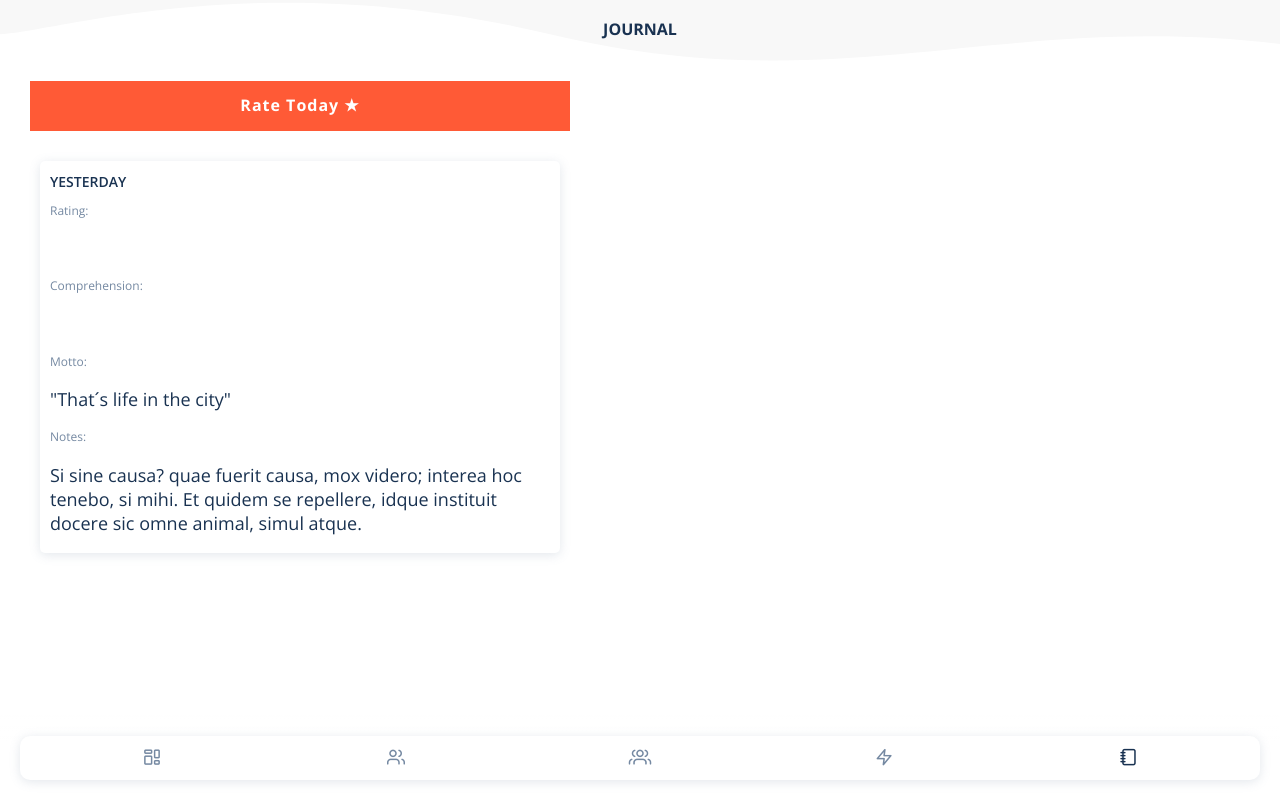
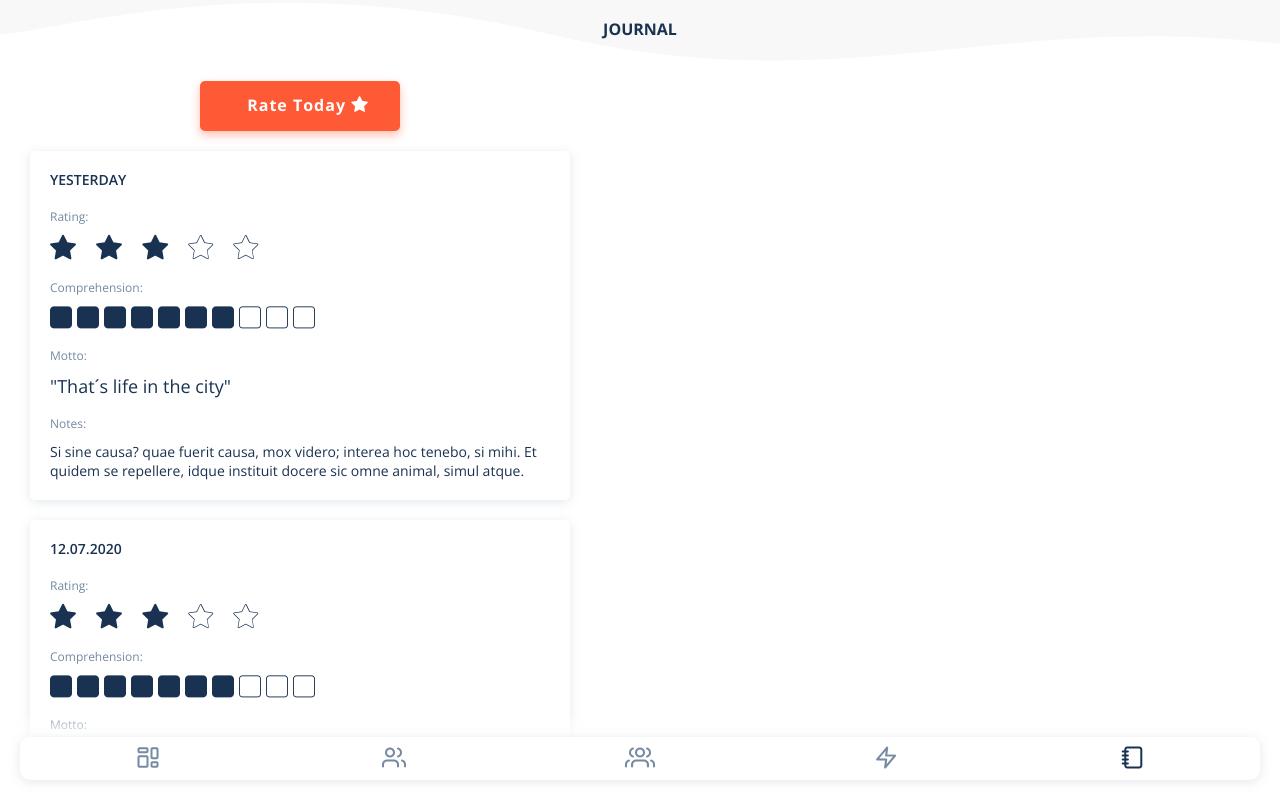
Before and after one commit to AnnekeSchuette/student_companion_app, a website: page journal.html in a window 1280 px wide. Drawn offline with nearby package versions, Linux system fonts and the light colour scheme; files whose address does not match are found by name.

Commit message:
Finishing journal card

```diff
--- a/components/button.css
+++ b/components/button.css
@@ -7,6 +7,12 @@
   font-size: 16px;
   font-weight: 700;
   letter-spacing: 1px;
+  text-decoration: none;
+  text-align: center;
+}
+
+.button i {
+  margin-right: -16px;
 }
 
 .button--fat-salmon {
--- a/components/journal-card.css
+++ b/components/journal-card.css
@@ -1,8 +1,13 @@
 .journal-card {
-  height: auto;
   padding: 0 10px;
   background: white;
   box-shadow: var(--shadow-dim-blue);
+}
+.button.rate-button {
+  box-shadow: var(--shadow-orange);
+  padding: 12px var(--space-medium) 14px;
+  width: 200px;
+  margin: 0 auto;
 }
 
 .journal-card__headline {
@@ -11,48 +16,32 @@
   font-weight: 600;
   line-height: 1.286;
   padding: 0;
+  margin-top: 0;
   text-transform: uppercase;
 }
-
-.journal-card_subline {
-  font-weight: 400;
+.journal-card__subline {
+  color: var(--color-dim-blue);
   font-size: 12px;
-  line-height: 1.3;
-  color: var(--color-dim-blue);
-  letter-spacing: 0;
+  margin-bottom: 0;
 }
 
-.journal-card__rating {
+.journal-card__rating,
+.journal-card__comprehension {
   list-style: none;
   display: flex;
+  justify-content: flex-start;
+  padding: 0;
   gap: 20px;
-  padding: 0;
-}
-
-.rating-star--inaktive {
+  font-size: 25px;
+  margin: var(--space-small) 0 var(--space-medium);
 }
 
 .journal-card__comprehension {
-  list-style: none;
-  display: flex;
-  justify-content: space-between;
-  gap: 20px;
-  padding: 0;
+  gap: 5px;
+  font-size: 22px;
 }
 
-.comprehension--inactive {
+.journal-card__notes {
+  font-size: 14px;
+  margin-bottom: 0;
 }
-
-.jornal-card__motto {
-  font-weight: 600;
-  font-size: 16px;
-  line-height: 1;
-  color: var(--color-dark-blue);
-}
-
-.jornal-card__notes {
-  font-weight: 400;
-  font-size: 14px;
-  line-height: 1.4;
-  color: var(--color-dark-blue);
-}
--- a/components/navigation.css
+++ b/components/navigation.css
@@ -11,6 +11,7 @@
   color: var(--color-dim-blue);
   display: inline-block;
   text-decoration: none;
+  font-size: 24px;
 }
 
 .navigation__icon--active {
--- a/journal.html
+++ b/journal.html
@@ -12,63 +12,80 @@
     </header>
 
     <main class="content">
-      <button class="button button--200 button__text">
-        Rate Today &#9733;
-      </button>
+      <a href="journal-form.html" class="button br-5 rate-button"
+        >Rate Today <i class="icon-star"></i
+      ></a>
 
-      <section class="journal-card br-5 m-10">
-        <h2 class="journal-card__headline p-20">Yesterday</h2>
-        <h3 class="journal-card_subline">Rating:</h3>
+      <section class="journal-card br-5 p-20">
+        <h2 class="journal-card__headline mb-20">Yesterday</h2>
+        <h3 class="journal-card__subline font-normal">Rating:</h3>
         <ul class="journal-card__rating">
-          <li><img src="images/Star.svg" alt="" /></li>
-          <li><img src="images/Star.svg" alt="" /></li>
-          <li><img src="images/Star.svg" alt="" /></li>
-          <li>
-            <img class="rating-star--inaktive" src="images/Star.svg" alt="" />
-          </li>
-          <li>
-            <img class="rating-star--inaktive" src="images/Star.svg" alt="" />
-          </li>
+          <li class="icon-star"></li>
+          <li class="icon-star"></li>
+          <li class="icon-star"></li>
+          <li class="icon-star-o"></li>
+          <li class="icon-star-o"></li>
         </ul>
 
-        <h3 class="journal-card_subline">Comprehension:</h3>
+        <h3 class="journal-card__subline font-normal">Comprehension:</h3>
         <ul class="journal-card__comprehension">
-          <li><img src="images/Rectangle.svg" alt="" /></li>
-          <li><img src="images/Rectangle.svg" alt="" /></li>
-          <li><img src="images/Rectangle.svg" alt="" /></li>
-          <li><img src="images/Rectangle.svg" alt="" /></li>
-          <li><img src="images/Rectangle.svg" alt="" /></li>
-          <li><img src="images/Rectangle.svg" alt="" /></li>
-          <li><img src="images/Rectangle.svg" alt="" /></li>
-          <li><img src="images/Rectangle.svg" alt="" /></li>
-          <li>
-            <img
-              class="comprehension--inactive"
-              src="images/Rectangle.svg"
-              alt=""
-            />
-          </li>
-          <li>
-            <img
-              class="comprehension--inactive"
-              src="images/Rectangle.svg"
-              alt=""
-            />
-          </li>
+          <li class="icon-rectangle"></li>
+          <li class="icon-rectangle"></li>
+          <li class="icon-rectangle"></li>
+          <li class="icon-rectangle"></li>
+          <li class="icon-rectangle"></li>
+          <li class="icon-rectangle"></li>
+          <li class="icon-rectangle"></li>
+          <li class="icon-rectangle-o"></li>
+          <li class="icon-rectangle-o"></li>
+          <li class="icon-rectangle-o"></li>
         </ul>
 
-        <h3 class="journal-card_subline">Motto:</h3>
-        <p class="journal-card_motto">"That´s life in the city"</p>
-        <h3 class="journal-card_subline">Notes:</h3>
-        <p class="journal-card_notes">
+        <h3 class="journal-card__subline font-normal">Motto:</h3>
+        <p class="journal-card__motto mt-10">"That´s life in the city"</p>
+        <h3 class="journal-card__subline font-normal">Notes:</h3>
+        <p class="journal-card__notes mt-10">
           Si sine causa? quae fuerit causa, mox videro; interea hoc tenebo, si
           mihi. Et quidem se repellere, idque instituit docere sic omne animal,
           simul atque.
         </p>
       </section>
+
+      <section class="journal-card br-5 p-20">
+        <h2 class="journal-card__headline mb-20">12.07.2020</h2>
+        <h3 class="journal-card__subline font-normal">Rating:</h3>
+        <ul class="journal-card__rating">
+          <li class="icon-star"></li>
+          <li class="icon-star"></li>
+          <li class="icon-star"></li>
+          <li class="icon-star-o"></li>
+          <li class="icon-star-o"></li>
+        </ul>
+
+        <h3 class="journal-card__subline font-normal">Comprehension:</h3>
+        <ul class="journal-card__comprehension">
+          <li class="icon-rectangle"></li>
+          <li class="icon-rectangle"></li>
+          <li class="icon-rectangle"></li>
+          <li class="icon-rectangle"></li>
+          <li class="icon-rectangle"></li>
+          <li class="icon-rectangle"></li>
+          <li class="icon-rectangle"></li>
+          <li class="icon-rectangle-o"></li>
+          <li class="icon-rectangle-o"></li>
+          <li class="icon-rectangle-o"></li>
+        </ul>
+
+        <h3 class="journal-card__subline font-normal">Motto:</h3>
+        <p class="journal-card__motto mt-10">"One step at a time"</p>
+        <h3 class="journal-card__subline font-normal">Notes:</h3>
+        <p class="journal-card__notes mt-10">
+          Torquatos nostros quos dolores suscipiantur maiorum.
+        </p>
+      </section>
     </main>
     <footer class="footer">
-      <nav class="navigation p-10">
+      <nav class="navigation p-5">
         <a href="../" class="navigation__icon">
           <i class="icon-dashboard"></i>
         </a>
--- a/styles/_base.css
+++ b/styles/_base.css
@@ -44,7 +44,7 @@ main {
 main::after {
   content: '';
   display: block;
-  height: 150px;
+  height: 60px;
   width: 100%;
 }
 
--- a/styles/_utility.css
+++ b/styles/_utility.css
@@ -1,73 +1,73 @@
 .p-5 {
-  padding: var(--space-xsmall);
+  padding: var(--space-xsmall) !important;
 }
 
 .p-10 {
-  padding: var(--space-small);
+  padding: var(--space-small) !important;
 }
 
 .p-20 {
-  padding: var(--space-medium);
+  padding: var(--space-medium) !important;
 }
 
 .p-30 {
-  padding: var(--space-large);
+  padding: var(--space-large) !important;
 }
 
 .m-5 {
-  margin: var(--space-xsmall);
+  margin: var(--space-xsmall) !important;
 }
 
 .m-10 {
-  margin: var(--space-small);
+  margin: var(--space-small) !important;
 }
 
 .m-20 {
-  margin: var(--space-medium);
+  margin: var(--space-medium) !important;
 }
 
 .m-30 {
-  margin: var(--space-large);
+  margin: var(--space-large) !important;
 }
 
 /* margin top */
 .mt-5 {
-  margin-top: var(--space-xsmall);
+  margin-top: var(--space-xsmall) !important;
 }
 
 .mt-10 {
-  margin-top: var(--space-small);
+  margin-top: var(--space-small) !important;
 }
 
 .mt-20 {
-  margin-top: var(--space-medium);
+  margin-top: var(--space-medium) !important;
 }
 
 .mt-30 {
-  margin-top: var(--space-large);
+  margin-top: var(--space-large) !important;
 }
 
 /* margin bottom */
 .mb-5 {
-  margin-bottom: var(--space-xsmall);
+  margin-bottom: var(--space-xsmall) !important;
 }
 
 .mb-10 {
-  margin-bottom: var(--space-small);
+  margin-bottom: var(--space-small) !important;
 }
 
 .mb-20 {
-  margin-bottom: var(--space-medium);
+  margin-bottom: var(--space-medium) !important;
 }
 
 .mb-30 {
-  margin-bottom: var(--space-large);
+  margin-bottom: var(--space-large) !important;
 }
 
 .br-5 {
-  border-radius: 5px;
+  border-radius: 5px !important;
 }
 
 .font-normal {
-  font-weight: 400;
+  font-weight: 400 !important;
 }
```
Also changed, not shown: code-buddies.html (+3 -3 lines), components/journal-card.html (+33 -1 lines), components/navigation.html (+1 -1 lines), energy.html (+2 -2 lines), index.html (+1 -1 lines), journal-form.html (+2 -2 lines), teams.html (+1 -1 lines).
